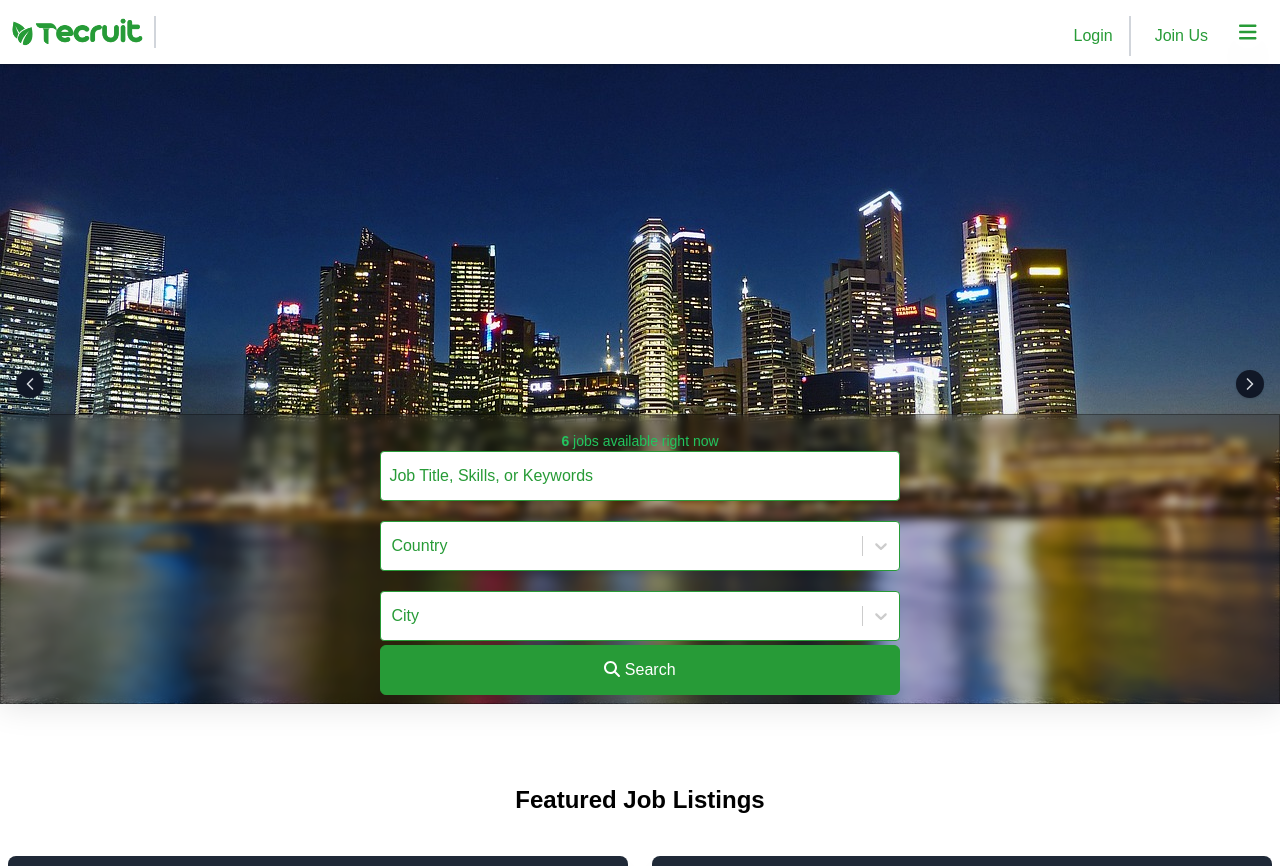
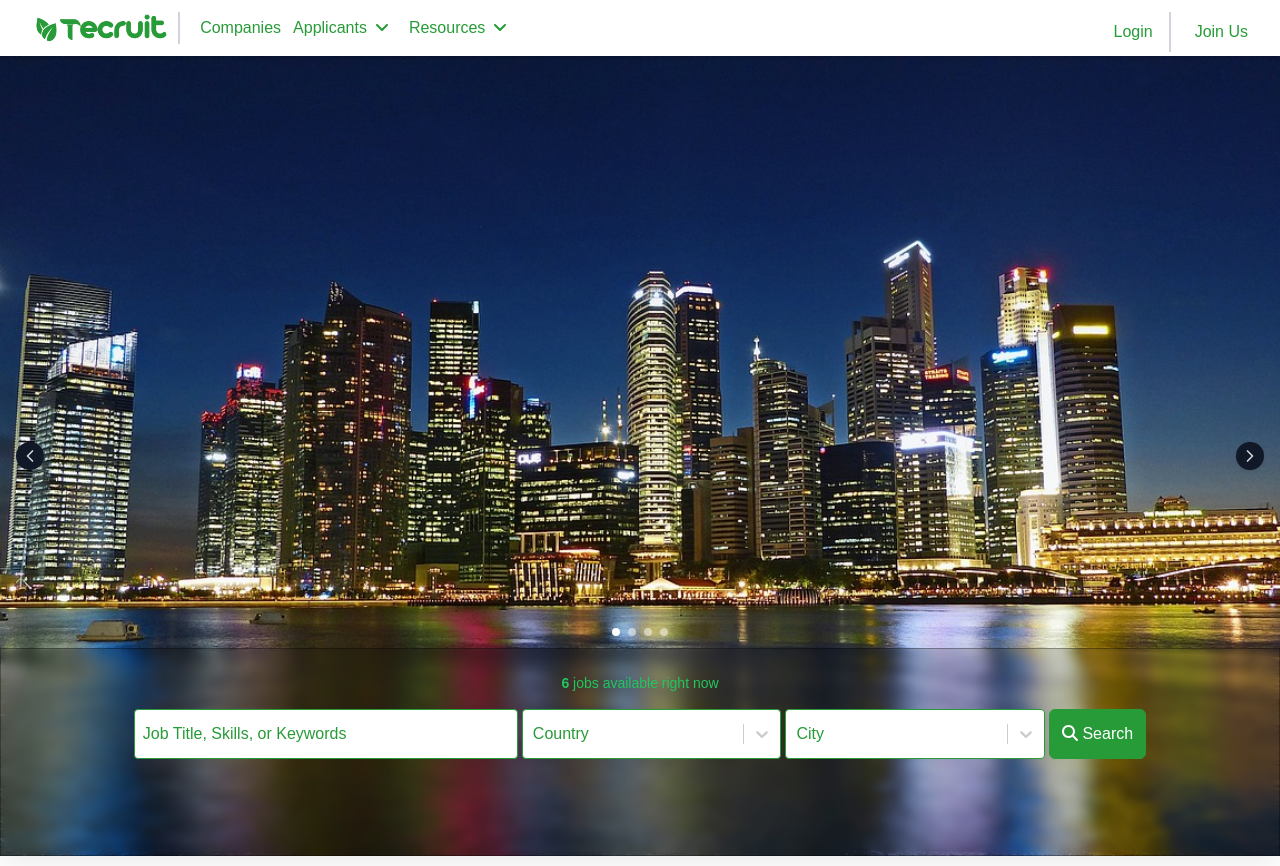
Before and after one commit to Rashadul-Haque-JS/tecruit-media, a React (Create React App) app: page / in a window 1280 px wide. Shown: the top 866 px of the page. Built offline with nearby package versions, Linux system fonts and the light colour scheme; a web font is replaced by a local one.

Commit message:
Added redux store

```diff
--- a/package.json
+++ b/package.json
@@ -6,6 +6,7 @@
     "@fortawesome/free-solid-svg-icons": "^6.4.2",
     "@fortawesome/react-fontawesome": "^0.2.0",
     "@material-tailwind/react": "^2.1.2",
+    "@reduxjs/toolkit": "^1.9.7",
     "@testing-library/jest-dom": "^5.17.0",
     "@testing-library/react": "^13.4.0",
     "@testing-library/user-event": "^13.5.0",
@@ -17,6 +18,7 @@
     "react-datepicker": "^4.19.0",
     "react-dom": "^18.2.0",
     "react-feather": "^2.0.10",
+    "react-redux": "^8.1.3",
     "react-router-dom": "^6.16.0",
     "react-scripts": "5.0.1",
     "react-select": "^5.7.7",
--- a/src/App.js
+++ b/src/App.js
@@ -3,16 +3,18 @@ import { BrowserRouter } from "react-router-dom";
 import AppRoutes from "./Router";
 import Navbar from "./components/nav/Navbar";
 import Footer from "./components/footer/Footer";
-
-
+import { useSelector } from "react-redux";
+import OverleyComponent from "./components/common/overlay";
 
 function App() {
+  const isDrawerOpen = useSelector((state) => state.common.isDrawerOpen);
 
   return (
     <BrowserRouter>
         <Navbar/>
-        <div className="min-h-screen">
+        <div className="min-h-screen relative">
           <AppRoutes />
+          <OverleyComponent open={isDrawerOpen} />
         </div>
         <Footer/>
 
--- /dev/null
+++ b/src/components/common/overlay.js
@@ -0,0 +1,14 @@
+import React from "react";
+
+const OverleyComponent = ({open}) => {
+    const isSmallScreen = window.innerWidth <= 1023;
+  return (
+    <>
+      {open && isSmallScreen && (
+        <div className="absolute inset-0 z-30 bg-tecruitSpecial opacity-60 overflow-hidden "></div>
+      )}
+    </>
+  );
+};
+
+export default OverleyComponent;
--- a/src/components/home/SmartCard.js
+++ b/src/components/home/SmartCard.js
@@ -25,7 +25,7 @@ const Card = ({
 
   return (
     <div
-      className="flex flex-col rounded-xl bg-clip-border shadow-md h-64 md:h-72 relative md:pb-8 "
+      className="flex flex-col rounded-xl bg-clip-border shadow-md h-64 md:h-80 relative md:pb-8 "
       style={customStyles}
     >
       <div className="py-6 px-4 flex flex-col h-full">
--- a/src/components/nav/NavDropDown.js
+++ b/src/components/nav/NavDropDown.js
@@ -2,9 +2,12 @@ import React from "react";
 import { Link } from "react-router-dom";
 import { FontAwesomeIcon } from "@fortawesome/react-fontawesome";
 import { faAngleDown } from "@fortawesome/free-solid-svg-icons";
+import { useDispatch } from "react-redux";
+import { toggleStateDrawer } from "../../store/features/commonState";
 
 const NavMenu = ({ title, links }) => {
   const [isDrawerOpen, setIsDrawerOpen] = React.useState(false);
+  const dispatch = useDispatch();
 
   const toggleDrawer = () => {
     setIsDrawerOpen(true);
@@ -14,13 +17,17 @@ const NavMenu = ({ title, links }) => {
     setIsDrawerOpen(false);
   };
 
+  const toggleDrawerState = () => {
+    dispatch(toggleStateDrawer());
+  }
+
   return (
     <div className="relative" onMouseLeave={closeDrawer}>
       <div className="flex justify-center items-center gap-2 px-2 py-1 cursor-pointer" onMouseOver={toggleDrawer}>
         <h1>{title}</h1>
         <div className="flex justify-end">
         <button  style={{ transform: isDrawerOpen ? 'rotate(90deg)' : 'rotate(0deg)',transition: 'transform 0.3s ease' }}>
-            <FontAwesomeIcon icon={faAngleDown} /> {/* Dropdown icon */}
+            <FontAwesomeIcon icon={faAngleDown} />
           </button>
         </div>
       </div>
@@ -29,7 +36,7 @@ const NavMenu = ({ title, links }) => {
         <div className="absolute bottom-[-100px] right-0 w-[200px] text-tecruitPrimary bg-gray-100 rounded-md z-40">
           <div className="h-full px-4 py-3 rounded-md">
             {links?.map((link) => (
-              <Link key={link.id} to={link.path}>
+              <Link key={link.id} to={link.path} onClick={toggleDrawerState}>
                 <div className="flex items-center gap-2 p-2 hover:bg-tecruitPrimary hover:text-tecruitSecondary rounded">
                   <p>{link.icon}</p>
                   <p>{link.text}</p>
--- a/src/components/nav/Navbar.js
+++ b/src/components/nav/Navbar.js
@@ -1,4 +1,4 @@
-import React, { useState } from "react";
+import React from "react";
 import NavMenu from "./NavDropDown";
 import { Link } from "react-router-dom";
 import { FontAwesomeIcon } from "@fortawesome/react-fontawesome";
@@ -9,12 +9,14 @@ import {
 } from "@fortawesome/free-solid-svg-icons";
 import { linksOne,linksTwo } from "../../data/jobs";
 import tecruitLogo  from "../../assets/media/tecruit-logo-2.png";
+import {useSelector, useDispatch } from "react-redux";
+import { toggleStateDrawer} from "../../store/features/commonState";
 
 const Navbar = () => {
-  const [openDropDownDrawer, setDropDownDrawer] = useState(false);
-
+  const openDropDownDrawer = useSelector((state) => state.common.isDrawerOpen);
+  const dispatch = useDispatch();
   const toggleDrawer = () => {
-    setDropDownDrawer(!openDropDownDrawer);
+    dispatch(toggleStateDrawer());
   };
 
   return (
@@ -73,7 +75,7 @@ const Navbar = () => {
             transition: "transform 0.3s ease",
           }}
         >
-          <Link to="/post-job" className="sm:text-center ">Companies</Link>
+          <Link to="/post-job" className="sm:text-center " onClick={toggleDrawer}>Companies</Link>
           <NavMenu title="Applicants" links={linksOne} />
           <NavMenu title="Resources" links={linksTwo} />
         </div>
--- a/src/index.js
+++ b/src/index.js
@@ -1,12 +1,15 @@
-import React from 'react';
-import ReactDOM from 'react-dom/client';
-import './index.css';
-import App from './App';
+import React from "react";
+import ReactDOM from "react-dom/client";
+import { Provider } from "react-redux";
+import store from "./store/store";
+import "./index.css";
+import App from "./App";
 
-
-const root = ReactDOM.createRoot(document.getElementById('root'));
+const root = ReactDOM.createRoot(document.getElementById("root"));
 root.render(
   <React.StrictMode>
-    <App />
+    <Provider store={store}>
+      <App />
+    </Provider>
   </React.StrictMode>
 );
--- a/src/screen/JobSearch.js
+++ b/src/screen/JobSearch.js
@@ -228,7 +228,7 @@ const JobSearch = () => {
           </a>
         </div>
       </div>
-      <div className="px-10 sm:px-4 bg-tecruitSecondary sm:mx-4 mx-10 py-12">
+      <div className="px-10 sm:px-4 bg-tecruitSecondary sm:mx-4 md:mx-4 mx-10 py-12">
         <div className="flex justify-center items-center pb-8">
           <div className="relative flex items-center sm:w-full w-2/3 h-12 rounded-lg overflow-hidden">
             <div className="grid place-items-center h-full w-12 text-gray-300 mt-1">
@@ -385,7 +385,7 @@ const JobSearch = () => {
             <ul
               className={`${
                 filteredJobs.length === 0 ? "w-full" : "w-1/3"
-              } sm:w-full md:w-3/5 min-h-screen max-h-screen overflow-y-scroll`}
+              } sm:w-full md:w-4/5 min-h-screen max-h-screen overflow-y-scroll`}
             >
               {filteredJobs.length === 0 && (
                 <p className="text-center w-full font-semibold py-4">
@@ -460,7 +460,7 @@ const JobSearch = () => {
           )}
 
           {currentView && (
-            <div className="py-4 rounded-lg sm:hidden bg-tecruitSecondary border w-full my-2 px-16 max-h-screen overflow-auto">
+            <div className="py-4 rounded-lg sm:hidden bg-tecruitSecondary border w-full my-2 px-16 md:px-8 max-h-screen overflow-auto">
               <h2 className="pb-3 text-xl">About This Job</h2>
               <h2 className="text-xl font-semibold mb-2 text-tecruitPrimary">
                 {currentView.jobTitle}
--- /dev/null
+++ b/src/store/features/commonState.js
@@ -0,0 +1,22 @@
+
+import { createSlice } from '@reduxjs/toolkit';
+
+
+const initialState = {
+  isDrawerOpen: false,
+};
+
+const commonSlice = createSlice({
+  name: 'common',
+  initialState,
+  reducers: {
+    toggleStateDrawer: (state) => {
+      state.isDrawerOpen = !state.isDrawerOpen;
+    },
+  },
+});
+
+export const { toggleStateDrawer } = commonSlice.actions;
+
+
+export default commonSlice.reducer;
--- /dev/null
+++ b/src/store/store.js
@@ -0,0 +1,11 @@
+// store.js
+import { configureStore } from '@reduxjs/toolkit';
+import commonReducer from './features/commonState';
+
+const store = configureStore({
+  reducer: {
+    common: commonReducer, // Add other reducers here if needed
+  },
+});
+
+export default store;
--- a/tailwind.config.js
+++ b/tailwind.config.js
@@ -9,7 +9,7 @@ module.exports = {
       },
       screens: {
         sm: { max: "767px" },
-        md: { min: "768px", max: "1366px" },
+        md: { min: "768px", max: "1023px" },
         lg: { min: "1024px", max: "1279px" },
         xl: { min: "1280px" },
       },
```
Also changed, not shown: 1 other file (tests, documents, lock files or other folders).
